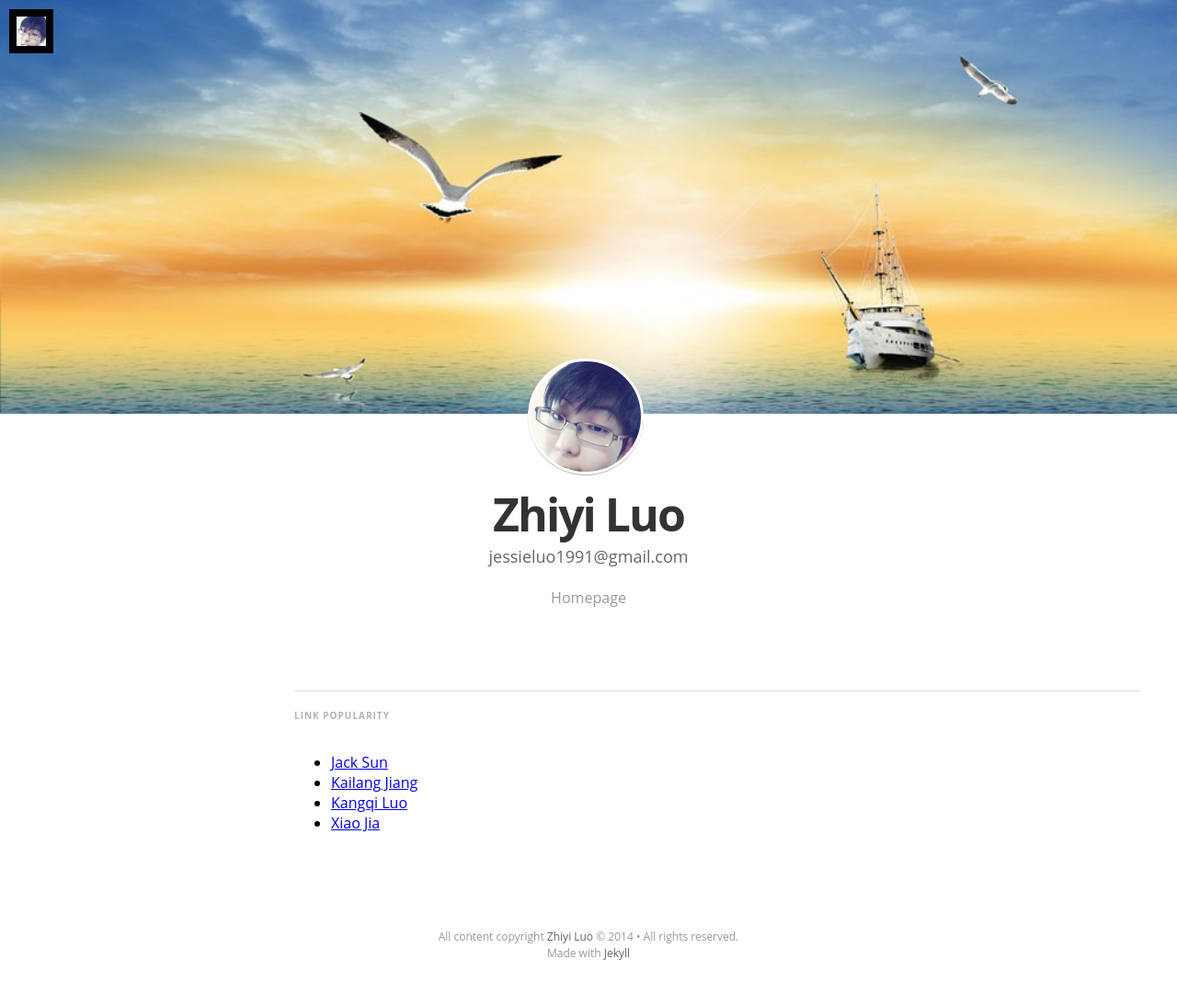
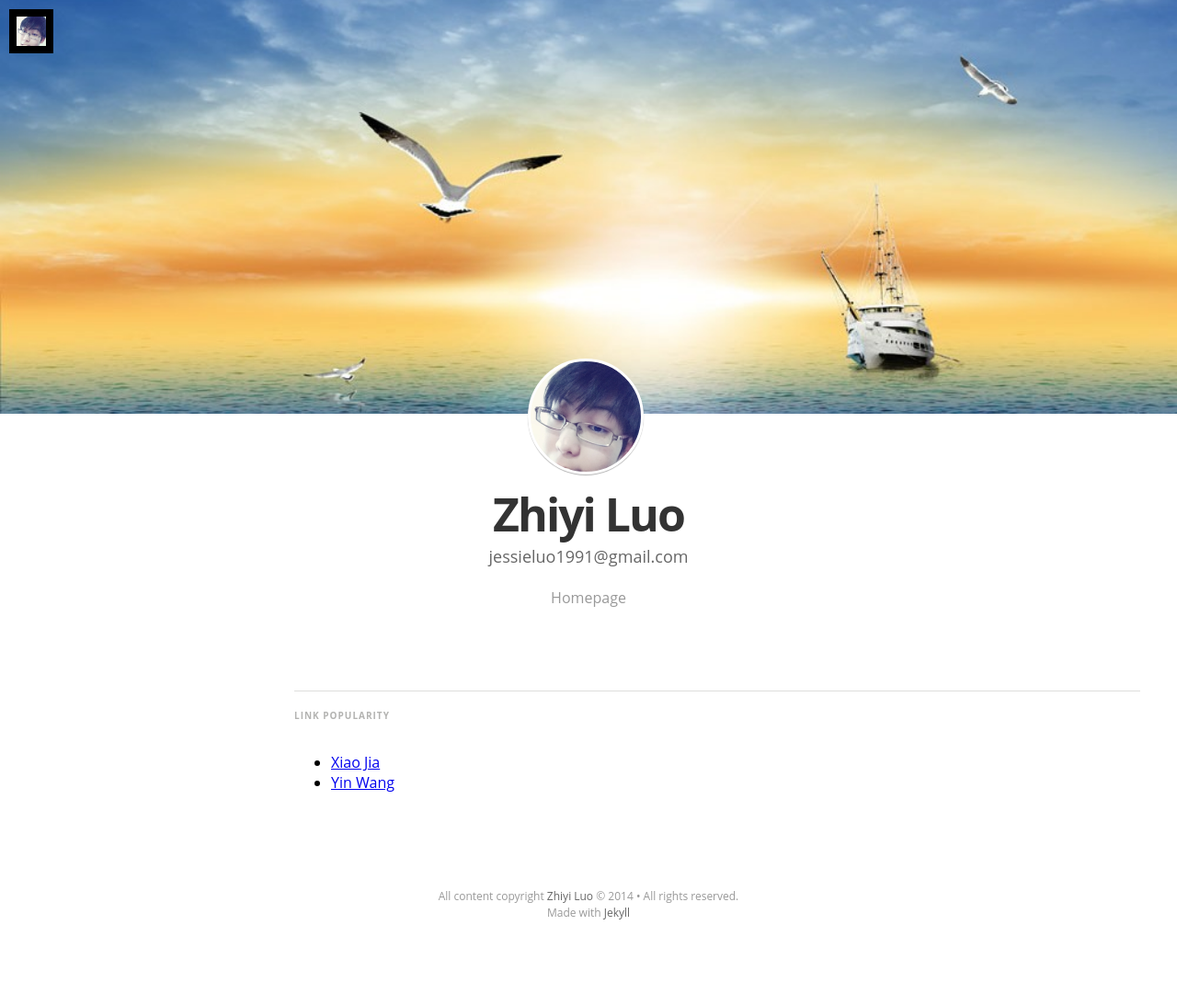
Before and after one commit to yysherlock/yysherlock.github.io, a Jekyll site: the page built from index.html, in a window 1280 px wide. Shown: the whole page at 92% size. Built offline with Jekyll 4.4.1, drawn with Linux system fonts in a browser that asks for light colours; nearby versions of some CDN libraries; some web fonts are replaced; the list of posts is cut into pages by our own code; after the commit the page ends 1049 px from its top, so only the background shows below that.

Commit message:
update link

```diff
--- a/index.html
+++ b/index.html
@@ -54,10 +54,11 @@ layout: default
     <h5 class="index-headline normal"><span>Link Popularity</span></h5>
 
 	<ul>
-	<li itemprop="itemListElement"><a href="http://www.jkcrazy.net/" target="_blank">Jack Sun</a></li>
+	<!--<li itemprop="itemListElement"><a href="http://www.jkcrazy.net/" target="_blank">Jack Sun</a></li>
 	<li itemprop="itemListElement"><a href="http://adapt.seiee.sjtu.edu.cn/~kailang/" target="_blank">Kailang Jiang</a>
-	<li itemprop="itemListElement"><a href="http://adapt.seiee.sjtu.edu.cn/~kangqi/" target="_blank">Kangqi Luo</a></li>
+	<li itemprop="itemListElement"><a href="http://adapt.seiee.sjtu.edu.cn/~kangqi/" target="_blank">Kangqi Luo</a></li> -->
 	<li itemprop="itemListElement"><a href="http://xiao-jia.com" target="_blank">Xiao Jia</a></li>
+	<li itemprop="itemListElement"><a href="http://www.yinwang.org/" target="_blank">Yin Wang</a></li>
 	</ul>
     </article>
 
```
